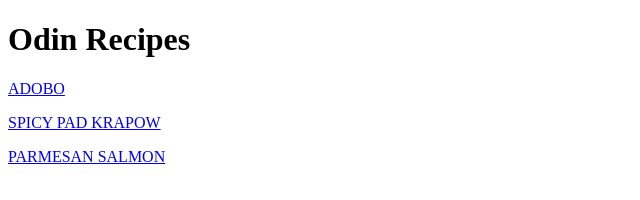
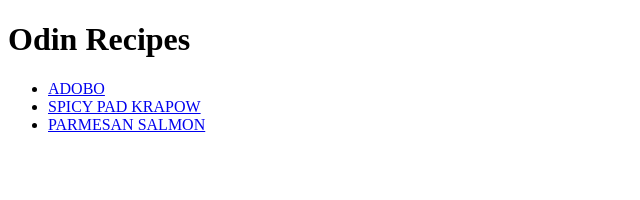
Before and after one commit to DeangelCancino/odin-recipes, a plain HTML site: page index.html in a window 1280 px wide. Shown: the whole page, without its empty margins (0-640 px from the left). Drawn offline with Linux system fonts and the light colour scheme.

Commit message:
Arrange the recipes using unordered list

```diff
--- a/index.html
+++ b/index.html
@@ -6,8 +6,10 @@
 </head>
 <body>
     <h1>Odin Recipes</h1>
-    <a href="./recipes/adobo.html">ADOBO</a>
-    <p><a href="./recipes/padkrapow.html">SPICY PAD KRAPOW</a></p>
-    <p><a href="./recipes/parmesansalmon.html">PARMESAN SALMON</a></p>
+    <ul>
+        <li><a href="./recipes/adobo.html">ADOBO</a></li>
+    <li><a href="./recipes/padkrapow.html">SPICY PAD KRAPOW</a></li>
+    <li><a href="./recipes/parmesansalmon.html">PARMESAN SALMON</a></li>
+    </ul>
 </body>
 </html>
```
